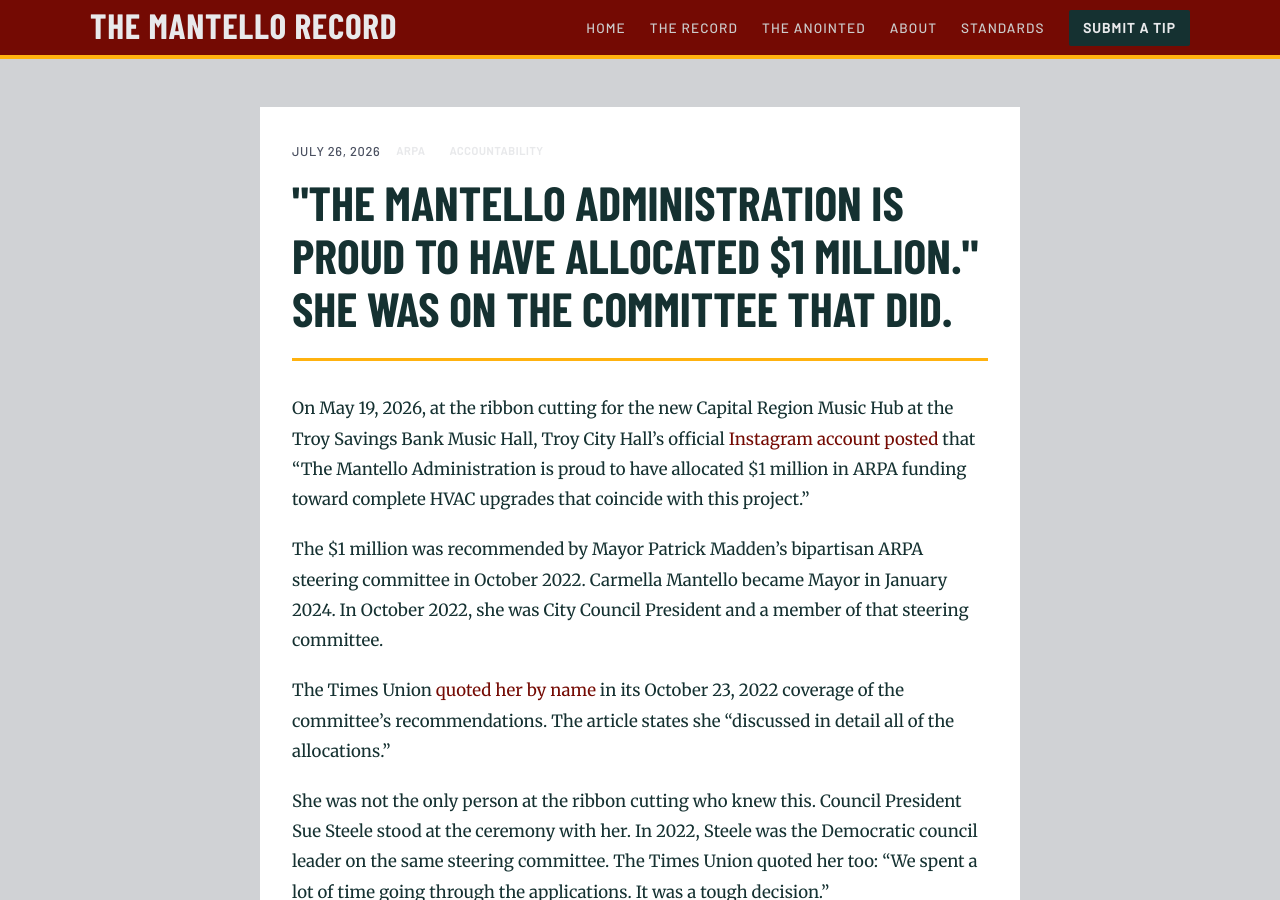
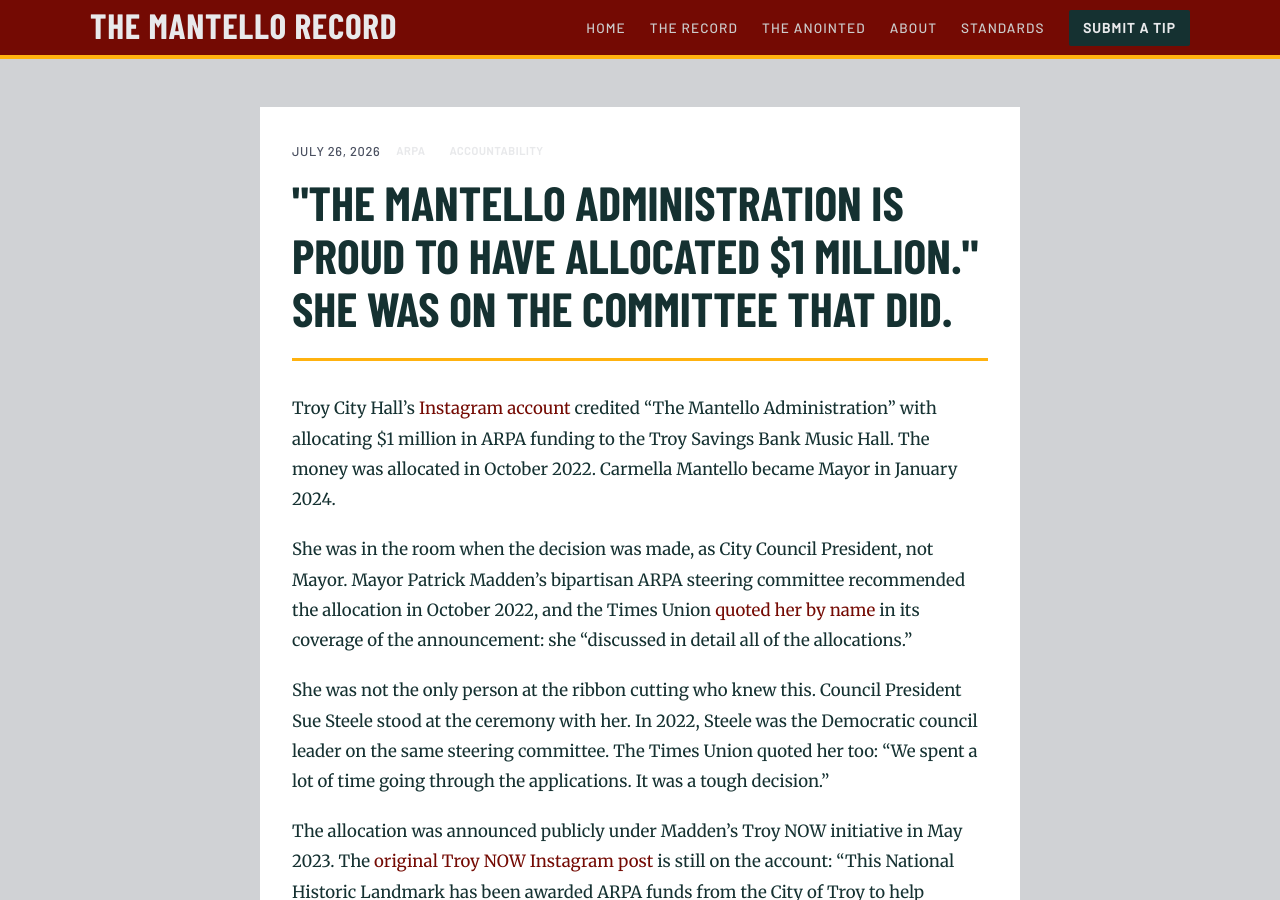
Before and after one commit to MdevitSEC/the-mantello-record, a Jekyll site: the page built from _posts/2026-07-26-mantello-arpa-music-hall-credit.md, in a window 1280 px wide and 900 px high. Built offline with Jekyll 4.4.1, drawn with Linux system fonts in a browser that asks for light colours; some web fonts are replaced.

Commit message:
Revise ARPA Music Hall post to lead with the contradiction
Co-Authored-By: Claude Sonnet 4.6 <noreply@anthropic.com>

```diff
--- a/_posts/2026-07-26-mantello-arpa-music-hall-credit.md
+++ b/_posts/2026-07-26-mantello-arpa-music-hall-credit.md
@@ -5,11 +5,9 @@ date: 2026-07-26
 categories: [ARPA, Accountability]
 ---
 
-On May 19, 2026, at the ribbon cutting for the new Capital Region Music Hub at the Troy Savings Bank Music Hall, Troy City Hall's official [Instagram account posted](https://www.instagram.com/p/DYh_fKXmfgb/) that "The Mantello Administration is proud to have allocated $1 million in ARPA funding toward complete HVAC upgrades that coincide with this project."
+Troy City Hall's [Instagram account](https://www.instagram.com/p/DYh_fKXmfgb/) credited "The Mantello Administration" with allocating $1 million in ARPA funding to the Troy Savings Bank Music Hall. The money was allocated in October 2022. Carmella Mantello became Mayor in January 2024.
 
-The $1 million was recommended by Mayor Patrick Madden's bipartisan ARPA steering committee in October 2022. Carmella Mantello became Mayor in January 2024. In October 2022, she was City Council President and a member of that steering committee.
-
-The Times Union [quoted her by name](https://www.timesunion.com/news/article/Troy-has-allocated-nearly-90-percent-of-its-17525005.php) in its October 23, 2022 coverage of the committee's recommendations. The article states she "discussed in detail all of the allocations."
+She was in the room when the decision was made, as City Council President, not Mayor. Mayor Patrick Madden's bipartisan ARPA steering committee recommended the allocation in October 2022, and the Times Union [quoted her by name](https://www.timesunion.com/news/article/Troy-has-allocated-nearly-90-percent-of-its-17525005.php) in its coverage of the announcement: she "discussed in detail all of the allocations."
 
 She was not the only person at the ribbon cutting who knew this. Council President Sue Steele stood at the ceremony with her. In 2022, Steele was the Democratic council leader on the same steering committee. The Times Union quoted her too: "We spent a lot of time going through the applications. It was a tough decision."
 
```
